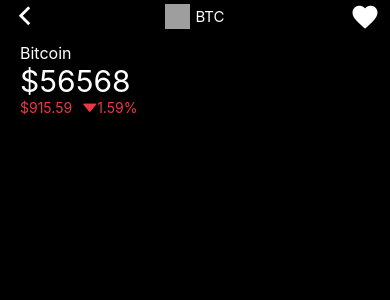
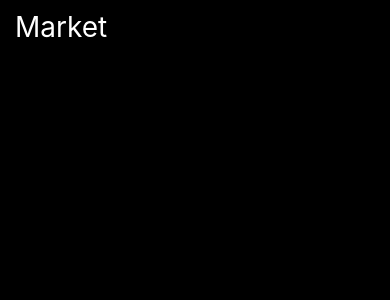
Before and after one commit to sahilgupta17/CryptoPriceTracker, a React Native app: screen / in a window 390 px wide. Shown: the top 300 px of the page. Built offline with nearby package versions, Linux system fonts and the light colour scheme; grey boxes are pictures that could not be loaded.

Commit message:
Updated component structure for coin details screen

```diff
--- a/App.js
+++ b/App.js
@@ -9,8 +9,8 @@
     <SafeAreaProvider>
       <SafeAreaView style={styles.container}>
         <StatusBar style="light" />
-        {/* <HomeScreen /> */}
-        <CoinDetailScreen />
+        <HomeScreen />
+        {/* <CoinDetailScreen /> */}
       </SafeAreaView>
     </SafeAreaProvider>
   );
--- a/src/components/index.js
+++ b/src/components/index.js
@@ -1,3 +1 @@
 export { default as CoinItem } from "./CoinItem";
-export { default as CoinToolBar } from "./CoinToolBar";
-export { default as CoinDetailHeader } from "./CoinDetailHeader";
--- a/src/components/CoinToolBar/index.jsx
+++ b/src/screens/CoinDetailScreen/components/Toolbar/index.jsx
@@ -1,10 +1,10 @@
 import { View, Text, Image } from "react-native";
 import { Ionicons } from "@expo/vector-icons";
 import { MaterialIcons } from "@expo/vector-icons";
-import theme from "../../config/themes";
+import theme from "../../../../config/themes";
 import styles from "./styles";
 
-const CoinToolBar = (props) => {
+const Toolbar = (props) => {
   const onFavButtonPressed = () => {
     //OnButton pressed
     // if the coin is not already in fav list then add the coin to favorite list and change color from theme.textPrimary to red
@@ -28,4 +28,4 @@
   );
 };
 
-export default CoinToolBar;
+export default Toolbar;
--- /dev/null
+++ b/src/screens/CoinDetailScreen/components/index.js
@@ -0,0 +1,2 @@
+export { default as Header } from "./Header";
+export { default as Toolbar } from "./Toolbar";
--- a/src/screens/CoinDetailScreen/index.jsx
+++ b/src/screens/CoinDetailScreen/index.jsx
@@ -1,13 +1,13 @@
 import { View, Text } from "react-native";
-import { CoinToolBar, CoinDetailHeader } from "../../components";
+import { Toolbar, Header } from "./components";
 import Coin from "../../assets/data/crypto.json";
 import styles from "./styles";
 
 const CoinDetailScreen = () => {
   return (
     <View style={styles.container}>
-      <CoinToolBar image={Coin.image.small} symbol={Coin.symbol} />
-      <CoinDetailHeader />
+      <Toolbar image={Coin.image.small} symbol={Coin.symbol} />
+      <Header />
     </View>
   );
 };
```
Also changed, not shown: src/screens/CoinDetailScreen/components/Header/index.jsx (renamed from src/components/CoinDetailHeader/index.jsx, +4 -4 lines), src/screens/CoinDetailScreen/components/Header/styles.js (renamed from src/components/CoinDetailHeader/styles.js), src/screens/CoinDetailScreen/components/Toolbar/styles.js (renamed from src/components/CoinToolBar/styles.js).
